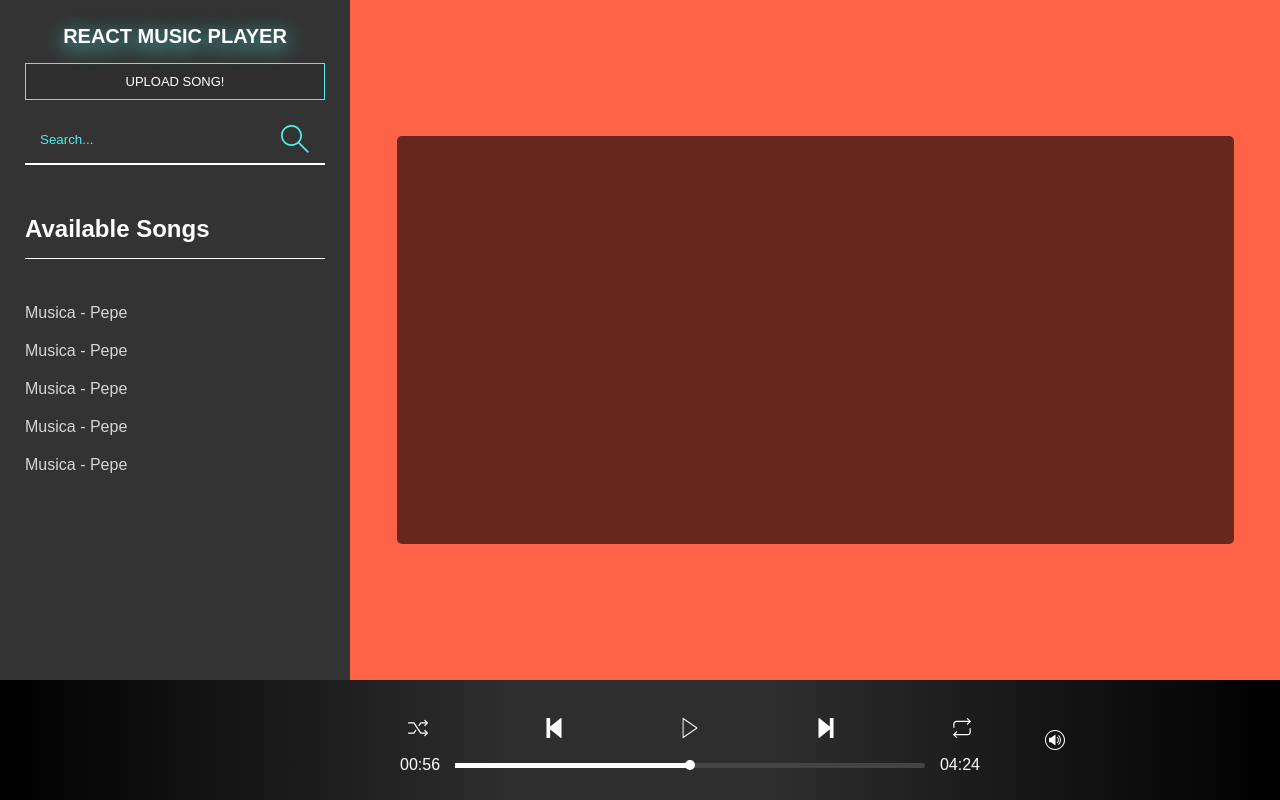
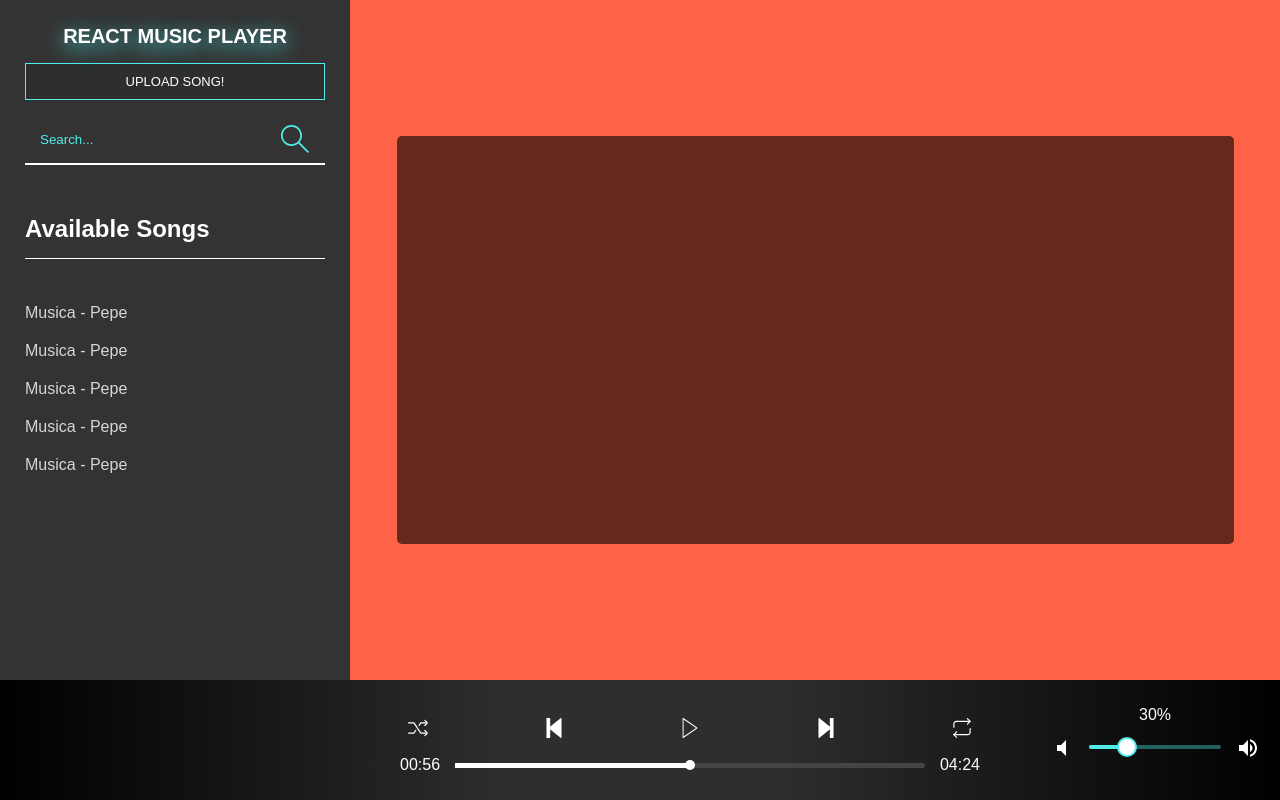
Before and after one commit to N-bred/react-music-player, a React (Create React App) app: page / in a window 1280 px wide. Built offline with nearby package versions, Linux system fonts and the light colour scheme.

Commit message:
Added volume slider and fixed css bugs

```diff
--- a/package.json
+++ b/package.json
@@ -4,6 +4,7 @@
    "private": true,
    "homepage": "https://n-bred.github.io/react-music-player/",
    "dependencies": {
+      "@material-ui/core": "^4.11.3",
       "gh-pages": "^2.1.1",
       "react": "^16.9.0",
       "react-dom": "^16.9.0",
--- a/src/SecondDevelopment/components/ButtonSvg/ButtonSvg.jsx
+++ b/src/SecondDevelopment/components/ButtonSvg/ButtonSvg.jsx
@@ -3,7 +3,7 @@ import styled from 'styled-components'
 
 function ButtonSvg(props) {
   return (
-    <StyledButtonSvg onClick={props.onClick} className={props.className} rotate={props.rotate}>
+    <StyledButtonSvg onClick={props.onClick} className={props.className} rotate={props.rotate} style={props.style}>
       {props.children}
     </StyledButtonSvg>
   )
--- a/src/SecondDevelopment/components/MediaPlayer/MediaPlayer.jsx
+++ b/src/SecondDevelopment/components/MediaPlayer/MediaPlayer.jsx
@@ -1,8 +1,9 @@
 import React from 'react'
 import styled from 'styled-components'
-import { Play, Repeat, Pause, Random, Previous, Next, Volume } from '../../icons'
+import { Play, Repeat, Pause, Random, Previous } from '../../icons'
 import ButtonSvg from '../ButtonSvg/ButtonSvg'
 import ProgressBar from '../ProgressBar/ProgressBar'
+import VolumeSlider from '../VolumeSlider/VolumeSlider'
 
 function MediaPlayer(props) {
   return (
@@ -27,11 +28,7 @@ function MediaPlayer(props) {
         </div>
         <ProgressBar />
       </div>
-      <div className='volume'>
-        <ButtonSvg>
-          <Volume />
-        </ButtonSvg>
-      </div>
+      <VolumeSlider className='volume'></VolumeSlider>
     </StyledMediaPlayer>
   )
 }
@@ -69,6 +66,18 @@ const StyledMediaPlayer = styled.div`
   .volume {
     grid-column: 3;
   }
+
+  @media only screen and (max-width: 768px) {
+    grid-template-columns: 100%;
+
+    .controls {
+      grid-column: 1;
+    }
+
+    .volume {
+      display: none;
+    }
+  }
 `
 
 export default MediaPlayer
--- a/src/SecondDevelopment/components/SearchInput/SearchInput.jsx
+++ b/src/SecondDevelopment/components/SearchInput/SearchInput.jsx
@@ -25,6 +25,7 @@ const StyledSearchInput = styled.form`
     border-bottom: 2px solid #fff;
     flex-basis: 80%;
     padding: 1.5rem;
+    overflow: hidden;
 
     &:focus {
       outline: none;
--- a/src/SecondDevelopment/components/Sidebar/Sidebar.jsx
+++ b/src/SecondDevelopment/components/Sidebar/Sidebar.jsx
@@ -84,7 +84,7 @@ const StyledSidebar = styled.div`
 
   @media only screen and (max-width: 768px) {
     transform: ${(props) => (props.isShowing ? 'translate(0,0)' : 'translate(-100%,0)')};
-    border-right: rgba(0, 0, 0, 0.5) solid 1rem;
+
     .change-button {
       opacity: 0.7;
       pointer-events: all;
@@ -94,7 +94,7 @@ const StyledSidebar = styled.div`
 
   @media only screen and (max-width: 400px) {
     .change-button {
-      right: -25%;
+      right: -30%;
     }
   }
 `
--- /dev/null
+++ b/src/SecondDevelopment/components/VolumeSlider/VolumeSlider.jsx
@@ -0,0 +1,95 @@
+import React, { useState } from 'react'
+import styled from 'styled-components'
+import { Mute, HighVolume } from '../../icons'
+import ButtonSvg from '../ButtonSvg/ButtonSvg'
+import Slider from '@material-ui/core/Slider'
+import { withStyles } from '@material-ui/core'
+
+function VolumeSlider(props) {
+  const [value, setValue] = useState(30)
+  const handleChange = (event, newValue) => {
+    setValue(newValue)
+  }
+  return (
+    <StyledVolumeSlider className={props.className}>
+      <div className='value'>{value}%</div>
+
+      <div className='slider'>
+        <ButtonSvg style={{ padding: '.5rem' }} className='mute'>
+          <Mute />
+        </ButtonSvg>
+
+        <div className='slider-container'>
+          <CustomSlider value={value} onChange={handleChange} aria-labelledby='continuous-slider' />
+        </div>
+
+        <ButtonSvg style={{ padding: '.5rem' }} className='high'>
+          <HighVolume />
+        </ButtonSvg>
+      </div>
+    </StyledVolumeSlider>
+  )
+}
+
+const StyledVolumeSlider = styled.div`
+  display: flex;
+  flex-direction: column;
+  justify-content: center;
+  align-items: center;
+
+  .mute {
+    margin-right: 1rem;
+  }
+
+  .high {
+    margin-left: 1rem;
+  }
+
+  .value {
+    color: #fff;
+  }
+
+  .slider {
+    width: 100%;
+    display: flex;
+    justify-content: space-evenly;
+    padding: 0 1.5rem;
+    align-items: center;
+  }
+
+  .slider-container {
+    width: 100%;
+  }
+`
+
+const CustomSlider = withStyles({
+  root: {
+    color: 'var(--primary)',
+    height: 4,
+  },
+  thumb: {
+    height: 20,
+    width: 20,
+    backgroundColor: '#fff',
+    border: '2px solid currentColor',
+    marginTop: -8,
+    marginLeft: -12,
+    '&:focus, &:hover, &$active': {
+      boxShadow: 'inherit',
+    },
+  },
+  active: {},
+  valueLabel: {
+    left: 'calc(-50% + 4px)',
+  },
+  track: {
+    height: 4,
+    borderRadius: 4,
+  },
+  rail: {
+    height: 4,
+    borderRadius: 4,
+  },
+})(Slider)
+
+export default VolumeSlider
--- /dev/null
+++ b/src/SecondDevelopment/icons/HighVolume.jsx
@@ -0,0 +1,9 @@
+import React from 'react'
+
+const HighVolume = () => (
+  <svg viewBox='0 0 24 24'>
+    <path d='M3 9v6h4l5 5V4L7 9H3zm13.5 3c0-1.77-1.02-3.29-2.5-4.03v8.05c1.48-.73 2.5-2.25 2.5-4.02zM14 3.23v2.06c2.89.86 5 3.54 5 6.71s-2.11 5.85-5 6.71v2.06c4.01-.91 7-4.49 7-8.77s-2.99-7.86-7-8.77z'></path>
+  </svg>
+)
+
+export default HighVolume
--- /dev/null
+++ b/src/SecondDevelopment/icons/LowVolume.jsx
@@ -0,0 +1,9 @@
+import React from 'react'
+
+const LowVolume = () => (
+  <svg viewBox='0 0 24 24'>
+    <path d='M18.5 12c0-1.77-1.02-3.29-2.5-4.03v8.05c1.48-.73 2.5-2.25 2.5-4.02zM5 9v6h4l5 5V4L9 9H5z'></path>
+  </svg>
+)
+
+export default LowVolume
--- /dev/null
+++ b/src/SecondDevelopment/icons/Mute.jsx
@@ -0,0 +1,9 @@
+import React from 'react'
+
+const Mute = () => (
+  <svg viewBox='0 0 24 24' aria-hidden='true'>
+    <path d='M7 9v6h4l5 5V4l-5 5H7z'></path>
+  </svg>
+)
+
+export default Mute
--- a/src/SecondDevelopment/icons/index.jsx
+++ b/src/SecondDevelopment/icons/index.jsx
@@ -7,3 +7,6 @@ export { default as Random } from './Random'
 export { default as Repeat } from './Repeat'
 export { default as Search } from './Search'
 export { default as Volume } from './Volume'
+export { default as Mute } from './Mute'
+export { default as LowVolume } from './LowVolume'
+export { default as HighVolume } from './HighVolume'
```
Also changed, not shown: 1 other file (tests, documents, lock files or other folders).
